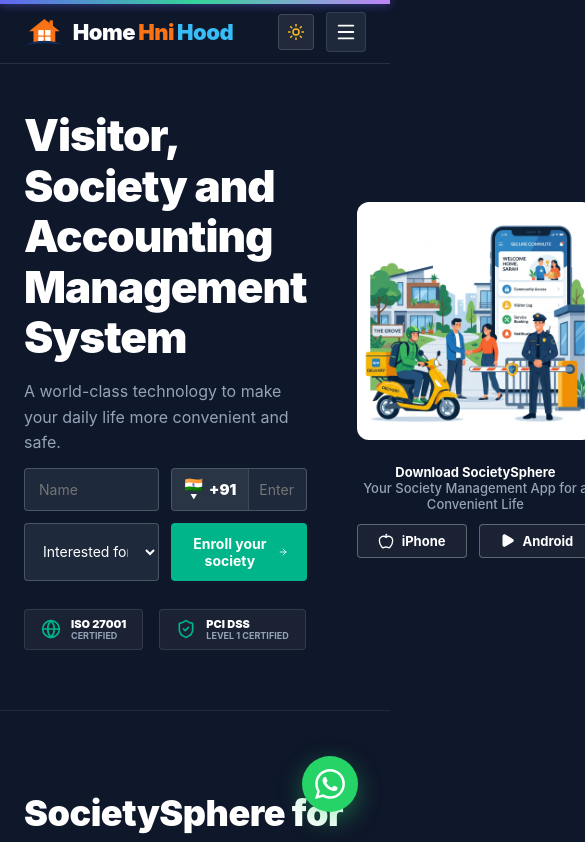
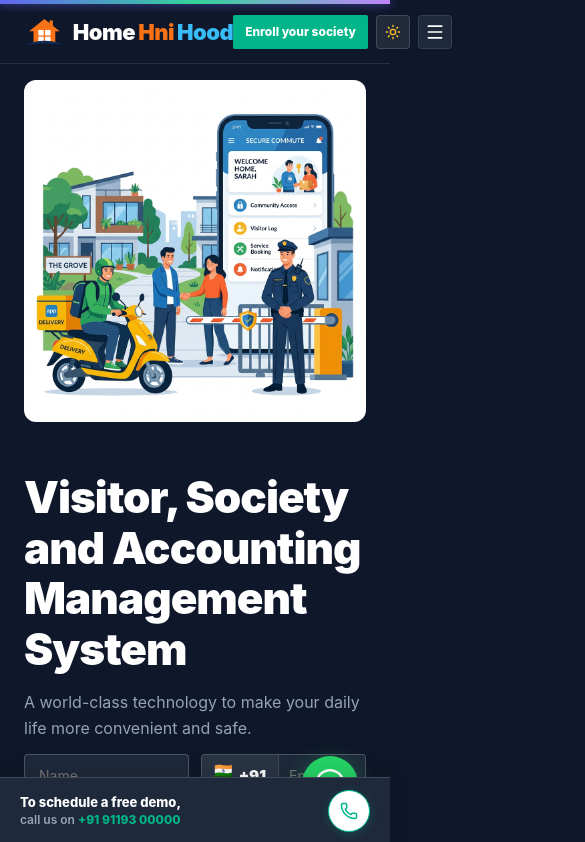
Before and after one commit to faisalhasan00/GateLink, a React (Vite) app in the folder Application/admin_panel/: page / in a window 390 px wide. Shown: the top 842 px of the page, 585 px wide, since content can reach past the window. Built offline with nearby package versions, Linux system fonts and the light colour scheme; no server answers.

Commit message:
Update mobile hero illustration placement and add sticky bottom mobile demo call bar matching NoBrokerHood layout

```diff
--- a/Application/admin_panel/src/pages/landing/ComparisonSection.jsx
+++ b/Application/admin_panel/src/pages/landing/ComparisonSection.jsx
@@ -38,7 +38,7 @@
         </div>
 
         {/* Side-by-Side Grid */}
-        <div style={{ display: 'grid', gridTemplateColumns: '1fr 1fr', gap: '30px' }}>
+        <div style={{ display: 'grid', gridTemplateColumns: 'repeat(auto-fit, minmax(320px, 1fr))', gap: '30px' }}>
 
           {/* Traditional Way */}
           <div style={{
--- a/Application/admin_panel/src/pages/landing/FeaturesSection.jsx
+++ b/Application/admin_panel/src/pages/landing/FeaturesSection.jsx
@@ -34,7 +34,7 @@
         </div>
 
         {/* Feature Cards Grid (NoBrokerHood Style) */}
-        <div style={{ display: 'grid', gridTemplateColumns: 'repeat(3, 1fr)', gap: '30px' }}>
+        <div style={{ display: 'grid', gridTemplateColumns: 'repeat(auto-fit, minmax(300px, 1fr))', gap: '30px' }}>
 
           {/* Card 1: Visitor Security */}
           <div style={{
--- a/Application/admin_panel/src/pages/landing/FooterSection.jsx
+++ b/Application/admin_panel/src/pages/landing/FooterSection.jsx
@@ -19,7 +19,7 @@
     }}>
       <div style={{ maxWidth: '1280px', margin: '0 auto', padding: '0 24px' }}>
 
-        <div style={{ display: 'grid', gridTemplateColumns: '2fr 1fr 1fr 1fr 1.5fr', gap: '40px', marginBottom: '60px' }}>
+        <div style={{ display: 'grid', gridTemplateColumns: 'repeat(auto-fit, minmax(220px, 1fr))', gap: '40px', marginBottom: '60px' }}>
 
           {/* Col 1: Brand Info & Social Media */}
           <div>
--- a/Application/admin_panel/src/pages/landing/HeroSection.jsx
+++ b/Application/admin_panel/src/pages/landing/HeroSection.jsx
@@ -47,24 +47,44 @@
     }
   };
 
+  const [isMobileScreen, setIsMobileScreen] = useState(typeof window !== 'undefined' ? window.innerWidth <= 768 : false);
+
+  React.useEffect(() => {
+    const handleResize = () => setIsMobileScreen(window.innerWidth <= 768);
+    window.addEventListener('resize', handleResize);
+    return () => window.removeEventListener('resize', handleResize);
+  }, []);
+
   return (
     <section
       id="home"
       style={{
-        paddingTop: '110px',
+        paddingTop: '80px',
         paddingBottom: '60px',
         background: isDark ? '#0F172A' : '#FFFFFF',
         position: 'relative',
         borderBottom: isDark ? '1px solid rgba(255,255,255,0.08)' : '1px solid #E5E7EB'
       }}
     >
-      <div style={{ maxWidth: '1320px', margin: '0 auto', padding: '0 24px', display: 'grid', gridTemplateColumns: '1fr 1fr', gap: '50px', alignItems: 'center' }}>
+      <div style={{ maxWidth: '1320px', margin: '0 auto', padding: '0 24px', display: 'flex', flexDirection: isMobileScreen ? 'column' : 'row', gap: '40px', alignItems: 'center' }}>
+
+        {/* Mobile Top Illustration (Rendered first on Mobile) */}
+        {isMobileScreen && (
+          <div style={{ width: '100%', maxWidth: '380px', margin: '0 auto 10px auto', textAlign: 'center' }}>
+            <img
+              src="/assets/hero_illustration.png"
+              alt="SocietySphere Management App Illustration"
+              style={{ width: '100%', height: 'auto', display: 'block', borderRadius: '12px' }}
+            />
+          </div>
+        )}
 
         {/* Left Side: Copy + Form + Badges */}
         <motion.div
           initial={{ opacity: 0, x: -20 }}
           animate={{ opacity: 1, x: 0 }}
           transition={{ duration: 0.5 }}
+          style={{ flex: 1, width: '100%' }}
         >
           {/* Main Headline */}
           <h1 style={{
@@ -254,13 +274,14 @@
 
         </motion.div>
 
-        {/* Right Side: Hero Vector Illustration + App Download Buttons */}
-        <motion.div
-          initial={{ opacity: 0, scale: 0.95 }}
-          animate={{ opacity: 1, scale: 1 }}
-          transition={{ duration: 0.5, delay: 0.2 }}
-          style={{ display: 'flex', flexDirection: 'column', alignItems: 'center', textAlign: 'center' }}
-        >
+        {/* Right Side: Hero Vector Illustration (Desktop Only) */}
+        {!isMobileScreen && (
+          <motion.div
+            initial={{ opacity: 0, scale: 0.95 }}
+            animate={{ opacity: 1, scale: 1 }}
+            transition={{ duration: 0.5, delay: 0.2 }}
+            style={{ flex: 1, width: '100%', display: 'flex', flexDirection: 'column', alignItems: 'center', textAlign: 'center' }}
+          >
           {/* Main Hero Vector Artwork */}
           <div style={{ width: '100%', maxWidth: '540px', marginBottom: '24px' }}>
             <img
@@ -317,6 +338,7 @@
             </Link>
           </div>
         </motion.div>
+        )}
 
       </div>
     </section>
--- a/Application/admin_panel/src/pages/landing/LandingPage.jsx
+++ b/Application/admin_panel/src/pages/landing/LandingPage.jsx
@@ -1,4 +1,4 @@
-import React, { useState } from 'react';
+import React, { useState, useEffect } from 'react';
 import Navbar from './Navbar';
 import HeroSection from './HeroSection';
 import SolutionsSection from './SolutionsSection';
@@ -9,9 +9,20 @@
 import ProposalSection from './ProposalSection';
 import FooterSection from './FooterSection';
 import DemoModal from './DemoModal';
+import { Phone } from 'lucide-react';
+import { useTheme } from '../../context/ThemeContext';
 
 export default function LandingPage() {
   const [isDemoModalOpen, setIsDemoModalOpen] = useState(false);
+  const [isMobile, setIsMobile] = useState(typeof window !== 'undefined' ? window.innerWidth <= 768 : false);
+  const { theme } = useTheme();
+  const isDark = theme === 'dark';
+
+  useEffect(() => {
+    const handleResize = () => setIsMobile(window.innerWidth <= 768);
+    window.addEventListener('resize', handleResize);
+    return () => window.removeEventListener('resize', handleResize);
+  }, []);
 
   const handleOpenDemo = () => {
     setIsDemoModalOpen(true);
@@ -22,7 +33,7 @@
   };
 
   return (
-    <div style={{ backgroundColor: '#0F172A', minHeight: '100vh', fontFamily: "'Plus Jakarta Sans', sans-serif" }}>
+    <div style={{ backgroundColor: isDark ? '#0F172A' : '#FFFFFF', minHeight: '100vh', fontFamily: "'Plus Jakarta Sans', sans-serif", paddingBottom: isMobile ? '70px' : '0' }}>
       {/* Sticky Enterprise Navbar */}
       <Navbar onOpenDemo={handleOpenDemo} />
 
@@ -42,6 +53,52 @@
 
       {/* Demo Booking Modal */}
       <DemoModal isOpen={isDemoModalOpen} onClose={handleCloseDemo} />
+
+      {/* Sticky Bottom Mobile Call/Demo Bar */}
+      {isMobile && (
+        <div style={{
+          position: 'fixed',
+          bottom: 0,
+          left: 0,
+          right: 0,
+          backgroundColor: isDark ? '#1E293B' : '#FFFFFF',
+          borderTop: isDark ? '1px solid rgba(255,255,255,0.15)' : '1px solid #E5E7EB',
+          boxShadow: '0 -4px 20px rgba(0,0,0,0.12)',
+          padding: '12px 20px',
+          display: 'flex',
+          alignItems: 'center',
+          justifyContent: 'space-between',
+          zIndex: 9800
+        }}>
+          <div>
+            <div style={{ fontSize: '13px', fontWeight: 800, color: isDark ? '#FFFFFF' : '#2C2C2C', lineHeight: 1.2 }}>
+              To schedule a free demo,
+            </div>
+            <div style={{ fontSize: '12px', fontWeight: 600, color: isDark ? '#94A3B8' : '#666666', marginTop: '2px' }}>
+              call us on <a href="tel:+919119300000" style={{ color: '#00B589', textDecoration: 'none', fontWeight: 800 }}>+91 91193 00000</a>
+            </div>
+          </div>
+          <a
+            href="tel:+919119300000"
+            aria-label="Call for free demo"
+            style={{
+              width: '42px',
+              height: '42px',
+              borderRadius: '50%',
+              backgroundColor: '#FFFFFF',
+              border: '1.5px solid #00B589',
+              boxShadow: '0 2px 10px rgba(0,181,137,0.25)',
+              display: 'flex',
+              alignItems: 'center',
+              justifyContent: 'center',
+              color: '#00B589',
+              textDecoration: 'none'
+            }}
+          >
+            <Phone size={18} color="#00B589" />
+          </a>
+        </div>
+      )}
     </div>
   );
 }
--- a/Application/admin_panel/src/pages/landing/Navbar.jsx
+++ b/Application/admin_panel/src/pages/landing/Navbar.jsx
@@ -168,23 +168,46 @@
             </button>
           </div>
         ) : (
-          <div style={{ display: 'flex', alignItems: 'center', gap: '12px' }}>
+          <div style={{ display: 'flex', alignItems: 'center', gap: '8px' }}>
+            {/* Mobile "Enroll your society" Button */}
+            <button
+              onClick={handleEnrollClick}
+              style={{
+                display: 'inline-flex',
+                alignItems: 'center',
+                justifyContent: 'center',
+                padding: '6px 12px',
+                borderRadius: '2px',
+                backgroundColor: '#00B589',
+                color: '#FFFFFF',
+                border: 'none',
+                fontSize: '12px',
+                fontWeight: 800,
+                cursor: 'pointer',
+                height: '34px',
+                boxSizing: 'border-box',
+                whiteSpace: 'nowrap'
+              }}
+            >
+              Enroll your society
+            </button>
+
             {/* Theme Toggle on Mobile */}
             <button
               onClick={toggleTheme}
               aria-label="Toggle Theme"
-              style={{ width: '36px', height: '36px', borderRadius: '4px', background: isDark ? 'rgba(255, 255, 255, 0.08)' : '#F1F5F9', border: isDark ? '1px solid rgba(255, 255, 255, 0.15)' : '1px solid #E2E8F0', color: isDark ? '#FFFFFF' : '#0F172A', display: 'flex', alignItems: 'center', justifyContent: 'center', cursor: 'pointer' }}
+              style={{ width: '34px', height: '34px', borderRadius: '4px', background: isDark ? 'rgba(255, 255, 255, 0.08)' : '#F1F5F9', border: isDark ? '1px solid rgba(255, 255, 255, 0.15)' : '1px solid #E2E8F0', color: isDark ? '#FFFFFF' : '#0F172A', display: 'flex', alignItems: 'center', justifyContent: 'center', cursor: 'pointer' }}
             >
-              {isDark ? <Sun size={18} color="#FBBF24" /> : <Moon size={18} color="#2563EB" />}
+              {isDark ? <Sun size={16} color="#FBBF24" /> : <Moon size={16} color="#2563EB" />}
             </button>
 
             {/* Mobile Hamburger Menu Toggle Button */}
             <button
               onClick={() => setMobileMenuOpen(!mobileMenuOpen)}
               aria-label="Toggle Menu"
-              style={{ width: '40px', height: '40px', borderRadius: '4px', background: isDark ? '#1E293B' : '#F8FAFC', border: isDark ? '1px solid rgba(255,255,255,0.1)' : '1px solid #E5E7EB', color: isDark ? '#FFFFFF' : '#333333', display: 'flex', alignItems: 'center', justifyContent: 'center', cursor: 'pointer' }}
+              style={{ width: '34px', height: '34px', borderRadius: '4px', background: isDark ? '#1E293B' : '#F8FAFC', border: isDark ? '1px solid rgba(255,255,255,0.1)' : '1px solid #E5E7EB', color: isDark ? '#FFFFFF' : '#333333', display: 'flex', alignItems: 'center', justifyContent: 'center', cursor: 'pointer' }}
             >
-              {mobileMenuOpen ? <X size={22} /> : <Menu size={22} />}
+              {mobileMenuOpen ? <X size={20} /> : <Menu size={20} />}
             </button>
           </div>
         )}
--- a/Application/admin_panel/src/pages/landing/SolutionsSection.jsx
+++ b/Application/admin_panel/src/pages/landing/SolutionsSection.jsx
@@ -168,7 +168,7 @@
         </div>
 
         {/* Tab Navigation Row */}
-        <div style={{ display: 'flex', gap: '40px', borderBottom: isDark ? '1px solid rgba(255,255,255,0.1)' : '1px solid #E5E7EB', marginBottom: '45px' }}>
+        <div style={{ display: 'flex', flexWrap: 'wrap', gap: '20px 40px', borderBottom: isDark ? '1px solid rgba(255,255,255,0.1)' : '1px solid #E5E7EB', marginBottom: '45px' }}>
           {tabs.map((t) => {
             const isActive = activeTab === t.id;
             return (
@@ -212,7 +212,7 @@
           initial={{ opacity: 0, y: 15 }}
           animate={{ opacity: 1, y: 0 }}
           transition={{ duration: 0.4 }}
-          style={{ display: 'grid', gridTemplateColumns: 'repeat(2, 1fr)', gap: '40px 60px' }}
+          style={{ display: 'grid', gridTemplateColumns: 'repeat(auto-fit, minmax(300px, 1fr))', gap: '40px 60px' }}
         >
           {getCurrentFeatures().map((item) => (
             <div
```
